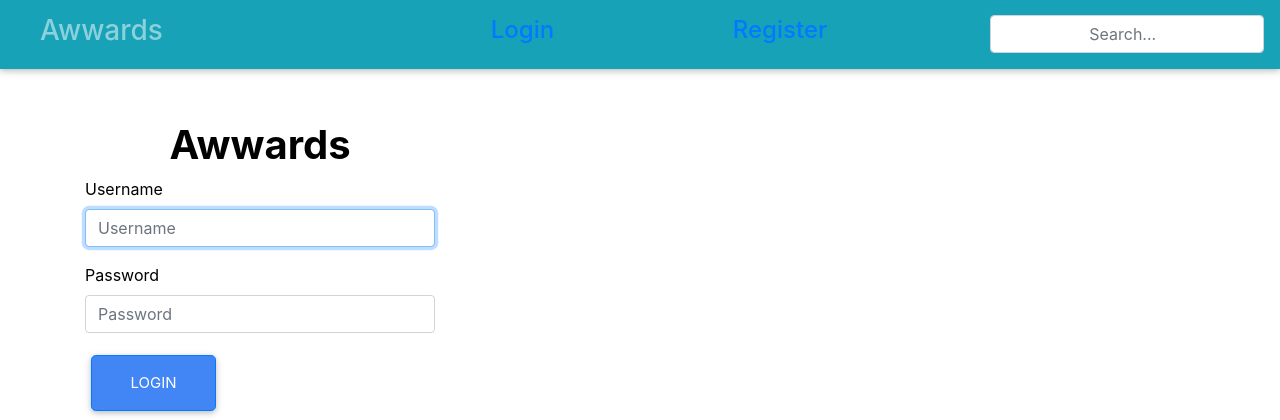
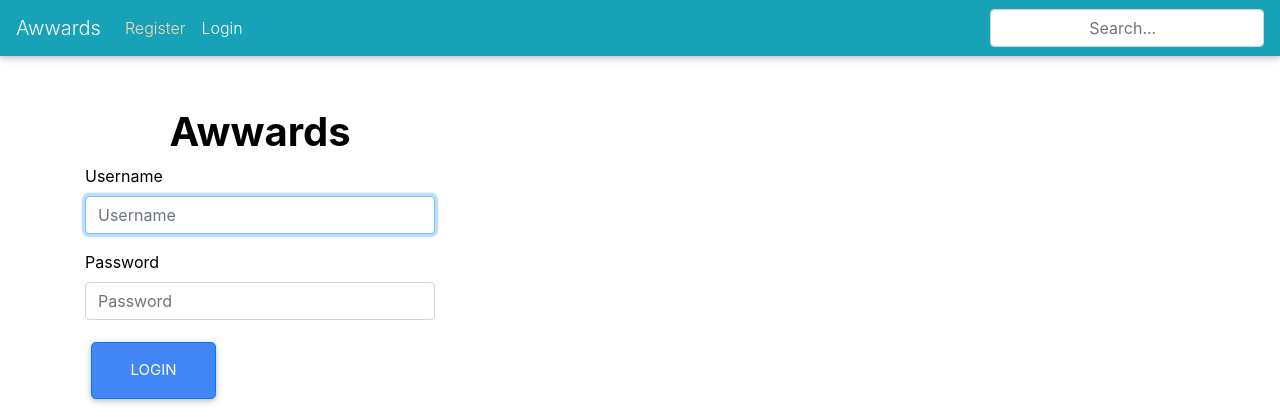
Before and after one commit to CharityMutonii/award, a Django app: page /accounts/login/?next=/project/5 in a window 1280 px wide. Shown: the top 420 px of the page. Run offline with Django 3.2, Linux system fonts and the light colour scheme; some libraries are stand-ins or nearby versions.

Commit message:
made changes

```diff
--- a/week3/templates/navbar.html
+++ b/week3/templates/navbar.html
@@ -16,12 +16,12 @@
 
 <body>
     <section>
-        <nav class="mb-1 navbar navbar-expand-lg navbar-dark bg-info">
+        <!-- <nav class="mb-1 navbar navbar-expand-lg navbar-dark bg-info">
             <div class="container-fluid px-0 d nav-border text-white-50">
                 <div id="menu-toogle" class="d-flex align-items-center w-25 pl-4">
-                    <h3 >Awwards</h3>
+                    <h3>Awwards</h3>
                 </div>
-                <!-- <a class="navbar-brand" href="#"><b>Welcome to Awwards Website</b></a> -->
+
                 <button class="navbar-toggler" type="button" data-toggle="collapse"
                     data-target="#navbarSupportedContent-333" aria-controls="navbarSupportedContent-333"
                     aria-expanded="false" aria-label="Toggle navigation">
@@ -29,7 +29,7 @@
                 </button>
                 {% if user.is_authenticated %}
                 <div class="collapse navbar-collapse" id="navbarSupportedContent-333">
-                    <ul class="navbar-nav mr-auto">
+                    <ul class="navbar-nav ">
                         <li class="nav-item active">
                             <a class="nav-link" href="{% url 'home'%}">Home
                                 <span class="sr-only">(current)</span>
@@ -55,14 +55,14 @@
                     {% else %}
                     <div>
                         <li class="navbar-item" style="list-style: none;">
-                            <a class="nav-link text-black" href="{% url 'login' %}">
+                            <a class="nav-link text-black" style="color: wheat;" href="{% url 'login' %}">
                                 <h4>Login</h4>
                             </a>
                         </li>
                     </div>
                     <div>
                         <li class="navbar-item" style="list-style: none;">
-                            <a class="nav-link text-black" href="{% url 'register' %}">
+                            <a class="nav-link text-black" style="color: wheat;" href="{% url 'register' %}">
                                 <h4>Register</h4>
                             </a>
 
@@ -79,4 +79,56 @@
                         </div>
                     </div>
                 </div>
-        </nav>
+        </nav> -->
+
+        <nav  class="mb-1 navbar navbar-expand-lg navbar-dark bg-info">
+            <a class="navbar-brand" href="#">Awwards</a>
+            <button class="navbar-toggler" type="button" data-toggle="collapse" data-target="#navbarSupportedContent" aria-controls="navbarSupportedContent" aria-expanded="false" aria-label="Toggle navigation">
+              <span class="navbar-toggler-icon"></span>
+            </button>
+            {% if user.is_authenticated %}
+            <div class="collapse navbar-collapse" id="navbarSupportedContent">
+              <ul class="navbar-nav mr-auto">
+                <li class="nav-item active">
+                    <a class="nav-link" href="{% url 'home'%}">Home
+                        <span class="sr-only">(current)</span>
+                    </a>
+                </li>
+                <li class="nav-item">
+                  <a class="nav-link" href="{% url 'newproject' %}">Post Project</a>
+                </li>
+                <li class="nav-item dropdown">
+                  <a class="nav-link dropdown-toggle" href="#" id="navbarDropdown" role="button" data-toggle="dropdown" aria-haspopup="true" aria-expanded="false">
+                    Account
+                  </a>
+                  <div class="dropdown-menu" aria-labelledby="navbarDropdown">
+                    <a class="dropdown-item" href="{% url 'profile' %}">Profile</a>
+                    <a class="dropdown-item" href="{% url 'logout' %}">Logout</a>
+                  </div>
+                </li>
+              </ul>
+              {% else %}
+              <div class="collapse navbar-collapse" id="navbarSupportedContent">
+                <ul class="navbar-nav mr-auto">
+                  <li class="nav-item">
+
+                    <a class="nav-link text-black" style="color: wheat;" href="{% url 'register' %}">Register</a>
+                  </li>
+                  <li class="nav-item">
+                    <a class="nav-link"  href="{% url 'login' %}">Login</a>
+                  </li>
+                </ul>
+              </div>
+              {% endif %}
+              <!-- <form class="form-inline my-2 my-lg-0">
+                <input class="form-control mr-sm-2" type="search" placeholder="Search" aria-label="Search">
+                <button class="btn btn-outline-success my-2 my-sm-0" type="submit">Search</button>
+              </form> -->
+
+              <form class="form-inline my-2 my-lg-0" role="search" action="{% url 'search_projects' %}">
+                <input style="text-align: center;" class="form-control" name="username" type="search"
+                    placeholder="Search... " aria-label="Search">
+            </form>
+
+            </div>
+          </nav>
--- a/week3/templates/search.html
+++ b/week3/templates/search.html
@@ -3,7 +3,7 @@
 {% load static %}
 {% block content %}
 
-<div class="container" style="background-color: #343148; color:aliceblue;">
+<div class="container" style="color: black;">
     <div class="row">
         {% if projects %}
         <p>There are {{ projects | length }} projects.</p>
```
Also changed, not shown: week3/templates/project.html (+6 -11 lines), media/profile_pics/DELANI.png (added), media/profile_pics/eyes.jpeg (added).
